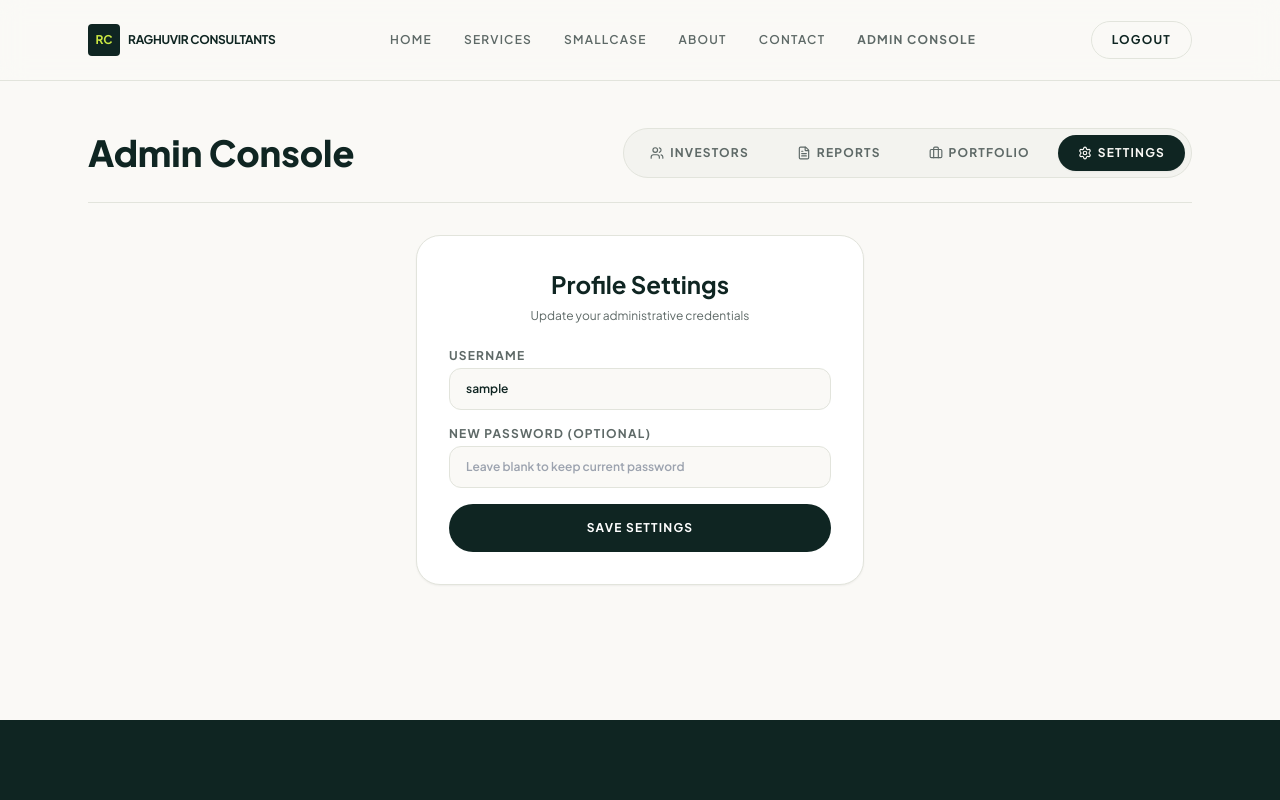
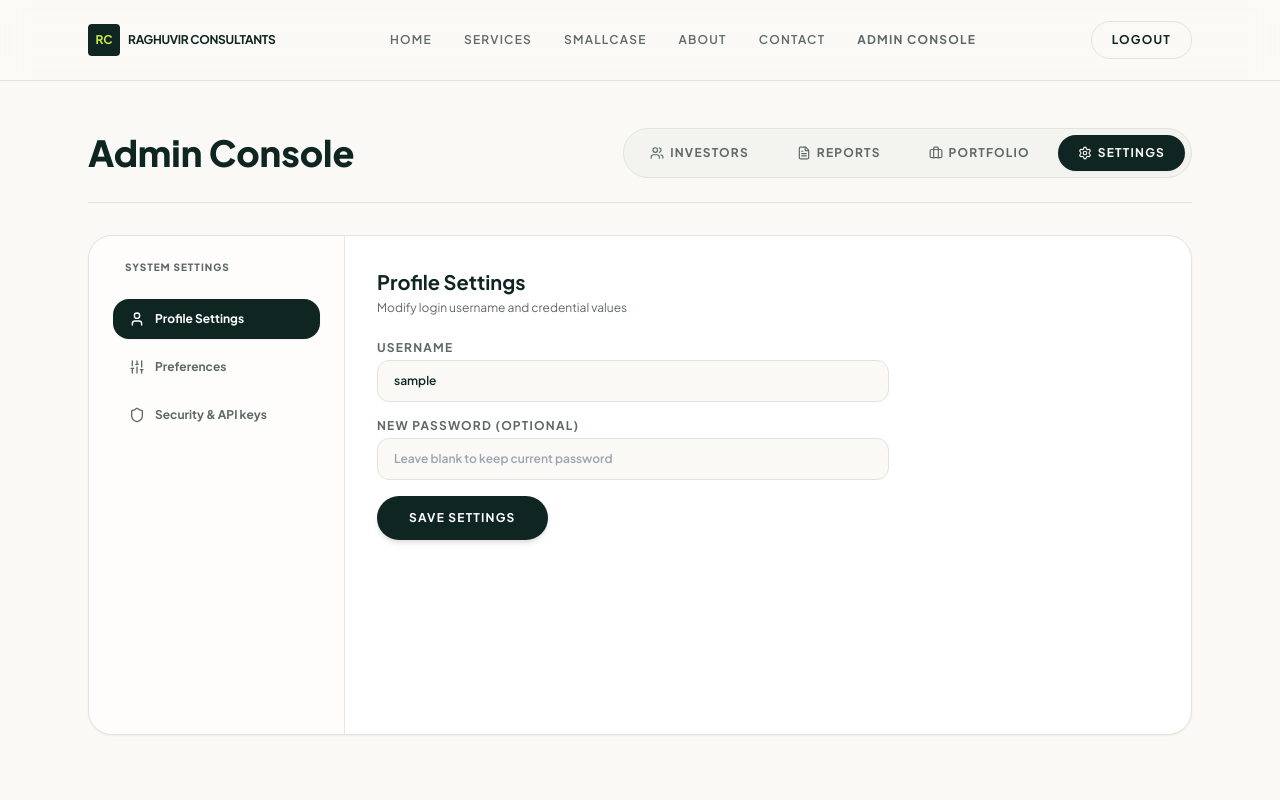
Before and after one commit to tejasrsuthar/investment-strategy-all-weather, a React (Vite) app in the folder frontend/: page /admin/settings in a window 1280 px wide. Shown: the top 800 px of the page. Built offline with nearby package versions, Linux system fonts and the light colour scheme; sample sign-in values are in the browser's storage.

Commit message:
feat: implement a side tab interface in Admin settings for high scalability

```diff
--- a/frontend/src/admin/AdminSettings.jsx
+++ b/frontend/src/admin/AdminSettings.jsx
@@ -1,6 +1,6 @@
 import React, { useEffect, useState } from 'react';
 import { useNavigate, Link } from 'react-router-dom';
-import { Users, FileText, Briefcase, Settings } from 'lucide-react';
+import { Users, FileText, Briefcase, Settings, User as UserIcon, Shield, Sliders } from 'lucide-react';
 import { z } from 'zod';
 
 const profileSchema = z.object({
@@ -13,11 +13,19 @@ export default function AdminSettings() {
   const token = localStorage.getItem('token');
   const role = localStorage.getItem('role');
 
+  const [activeTab, setActiveTab] = useState('profile');
   const [username, setUsername] = useState(localStorage.getItem('username') || '');
   const [password, setPassword] = useState('');
   const [error, setError] = useState('');
   const [loading, setLoading] = useState(false);
   const [notification, setNotification] = useState(null);
+
+  // Preference fields (mock / future settings)
+  const [emailNotifications, setEmailNotifications] = useState(true);
+  const [darkMode, setDarkMode] = useState(false);
+
+  // Security fields
+  const [twoFactor, setTwoFactor] = useState(false);
 
   useEffect(() => {
     if (!token || role !== 'admin') {
@@ -34,7 +42,6 @@ export default function AdminSettings() {
     e.preventDefault();
     setError('');
 
-    // Zod validation
     const validationResult = profileSchema.safeParse({ username, password });
     if (!validationResult.success) {
       setError(validationResult.error.errors[0].message);
@@ -77,7 +84,7 @@ export default function AdminSettings() {
       {/* Admin Menu Header */}
       <div className="flex flex-col md:flex-row justify-between items-start md:items-center border-b border-bordercolor pb-6 mb-8 gap-4">
         <h1 className="text-4xl font-extrabold text-forest">Admin Console</h1>
-        <div className="flex bg-[#EDEEE9]/50 p-1.5 rounded-full border border-bordercolor text-xs font-bold uppercase tracking-widest text-textmuted gap-2">
+        <div className="flex bg-[#EDEEE9]/50 p-1.5 rounded-full border border-bordercolor text-xs font-bold uppercase tracking-widest text-textmuted gap-2 flex-wrap">
           <Link to="/admin/investors" className="flex items-center gap-1.5 hover:text-forest px-5 py-2.5 rounded-full transition-all">
             <Users className="w-3.5 h-3.5" /> Investors
           </Link>
@@ -93,15 +100,51 @@ export default function AdminSettings() {
         </div>
       </div>
 
-      <div className="max-w-md mx-auto bg-white border border-bordercolor p-8 rounded-3xl shadow-sm">
-        <h2 className="text-2xl font-bold mb-2 text-forest text-center">Profile Settings</h2>
-        <p className="text-xs text-textmuted text-center mb-6">Update your administrative credentials</p>
+      <div className="bg-white border border-bordercolor rounded-3xl shadow-sm overflow-hidden flex flex-col md:flex-row min-h-[500px]">
+        {/* Sidebar tabs */}
+        <div className="w-full md:w-64 bg-sand/30 border-r border-bordercolor/80 p-6 flex flex-col gap-2 shrink-0">
+          <h3 className="text-[10px] font-extrabold uppercase tracking-widest text-textmuted mb-4 px-3">System Settings</h3>
 
+          <button
+            onClick={() => { setActiveTab('profile'); setError(''); }}
+            className={`flex items-center gap-2.5 px-4 py-3 rounded-2xl text-xs font-bold transition-all text-left ${
+              activeTab === 'profile' ? 'bg-forest text-white shadow-sm' : 'text-textmuted hover:bg-sand/65 hover:text-forest'
+            }`}
+          >
+            <UserIcon className="w-4 h-4" /> Profile Settings
+          </button>
+
+          <button
+            onClick={() => { setActiveTab('preferences'); setError(''); }}
+            className={`flex items-center gap-2.5 px-4 py-3 rounded-2xl text-xs font-bold transition-all text-left ${
+              activeTab === 'preferences' ? 'bg-forest text-white shadow-sm' : 'text-textmuted hover:bg-sand/65 hover:text-forest'
+            }`}
+          >
+            <Sliders className="w-4 h-4" /> Preferences
+          </button>
+
+          <button
+            onClick={() => { setActiveTab('security'); setError(''); }}
+            className={`flex items-center gap-2.5 px-4 py-3 rounded-2xl text-xs font-bold transition-all text-left ${
+              activeTab === 'security' ? 'bg-forest text-white shadow-sm' : 'text-textmuted hover:bg-sand/65 hover:text-forest'
+            }`}
+          >
+            <Shield className="w-4 h-4" /> Security & API keys
+          </button>
+        </div>
+
+        {/* Tab contents */}
+        <div className="flex-grow p-8">
           {error && (
-          <div className="p-4 mb-4 bg-red-50 text-red-600 rounded-xl text-xs border border-red-100 font-semibold">
+            <div className="p-4 mb-6 bg-red-50 text-red-600 rounded-xl text-xs border border-red-100 font-semibold max-w-lg">
               {error}
             </div>
           )}
+
+          {activeTab === 'profile' && (
+            <div className="max-w-lg">
+              <h2 className="text-xl font-bold text-forest mb-1">Profile Settings</h2>
+              <p className="text-xs text-textmuted mb-6">Modify login username and credential values</p>
 
               <form onSubmit={handleUpdateProfile} className="space-y-4">
                 <div>
@@ -128,11 +171,88 @@ export default function AdminSettings() {
                 <button
                   type="submit"
                   disabled={loading}
-            className="w-full btn-forest text-white py-4 rounded-full text-xs font-bold uppercase tracking-widest hover:bg-forest-hover transition-all disabled:opacity-50 mt-2"
+                  className="btn-forest text-white px-8 py-3.5 rounded-full text-xs font-bold uppercase tracking-widest hover:bg-forest-hover transition-all disabled:opacity-50 mt-4 shadow-md"
                 >
                   {loading ? 'Saving Changes...' : 'Save Settings'}
                 </button>
               </form>
+            </div>
+          )}
+
+          {activeTab === 'preferences' && (
+            <div className="max-w-lg">
+              <h2 className="text-xl font-bold text-forest mb-1">Preferences</h2>
+              <p className="text-xs text-textmuted mb-6">Configure system defaults and console preferences</p>
+
+              <div className="space-y-6">
+                <div className="flex items-center justify-between p-4 bg-sand border border-bordercolor/60 rounded-2xl">
+                  <div>
+                    <h4 className="text-xs font-bold text-forest uppercase tracking-wider mb-0.5">Email Notifications</h4>
+                    <p className="text-[10px] text-textmuted font-medium">Receive weekly system updates and registration alerts</p>
+                  </div>
+                  <input
+                    type="checkbox"
+                    checked={emailNotifications}
+                    onChange={(e) => {
+                      setEmailNotifications(e.target.checked);
+                      showToast("Preference Updated", `Email notifications ${e.target.checked ? 'enabled' : 'disabled'}.`);
+                    }}
+                    className="w-4 h-4 accent-forest cursor-pointer"
+                  />
+                </div>
+
+                <div className="flex items-center justify-between p-4 bg-sand border border-bordercolor/60 rounded-2xl">
+                  <div>
+                    <h4 className="text-xs font-bold text-forest uppercase tracking-wider mb-0.5">Dark Mode (Experimental)</h4>
+                    <p className="text-[10px] text-textmuted font-medium">Apply dark shades across administration control grids</p>
+                  </div>
+                  <input
+                    type="checkbox"
+                    checked={darkMode}
+                    onChange={(e) => {
+                      setDarkMode(e.target.checked);
+                      showToast("Theme Selected", `Console theme switched to ${e.target.checked ? 'Dark' : 'Light'} Mode.`);
+                    }}
+                    className="w-4 h-4 accent-forest cursor-pointer"
+                  />
+                </div>
+              </div>
+            </div>
+          )}
+
+          {activeTab === 'security' && (
+            <div className="max-w-lg">
+              <h2 className="text-xl font-bold text-forest mb-1">Security & API Keys</h2>
+              <p className="text-xs text-textmuted mb-6">Manage system API keys and Multi-Factor security configurations</p>
+
+              <div className="space-y-6">
+                <div className="flex items-center justify-between p-4 bg-sand border border-bordercolor/60 rounded-2xl">
+                  <div>
+                    <h4 className="text-xs font-bold text-forest uppercase tracking-wider mb-0.5">Two-Factor Authentication (2FA)</h4>
+                    <p className="text-[10px] text-textmuted font-medium">Protect the administration account using phone-based authenticator codes</p>
+                  </div>
+                  <input
+                    type="checkbox"
+                    checked={twoFactor}
+                    onChange={(e) => {
+                      setTwoFactor(e.target.checked);
+                      showToast("Security Updated", `2FA setup ${e.target.checked ? 'initiated' : 'deactivated'}.`);
+                    }}
+                    className="w-4 h-4 accent-forest cursor-pointer"
+                  />
+                </div>
+
+                <div className="p-4 border border-bordercolor rounded-2xl space-y-3">
+                  <h4 className="text-xs font-bold text-forest uppercase tracking-wider">Access Token</h4>
+                  <div className="p-3 bg-sand rounded-xl border border-bordercolor text-[10px] font-mono select-all overflow-x-auto whitespace-pre-wrap break-all text-textmuted">
+                    {token.substring(0, 45)}...
+                  </div>
+                  <p className="text-[9px] text-textmuted font-semibold">Keep this token highly secure. It yields full administrative access rights.</p>
+                </div>
+              </div>
+            </div>
+          )}
+        </div>
       </div>
 
       {/* Floating Notifications */}
```
Lines whose indentation alone changed are shown as unchanged.
